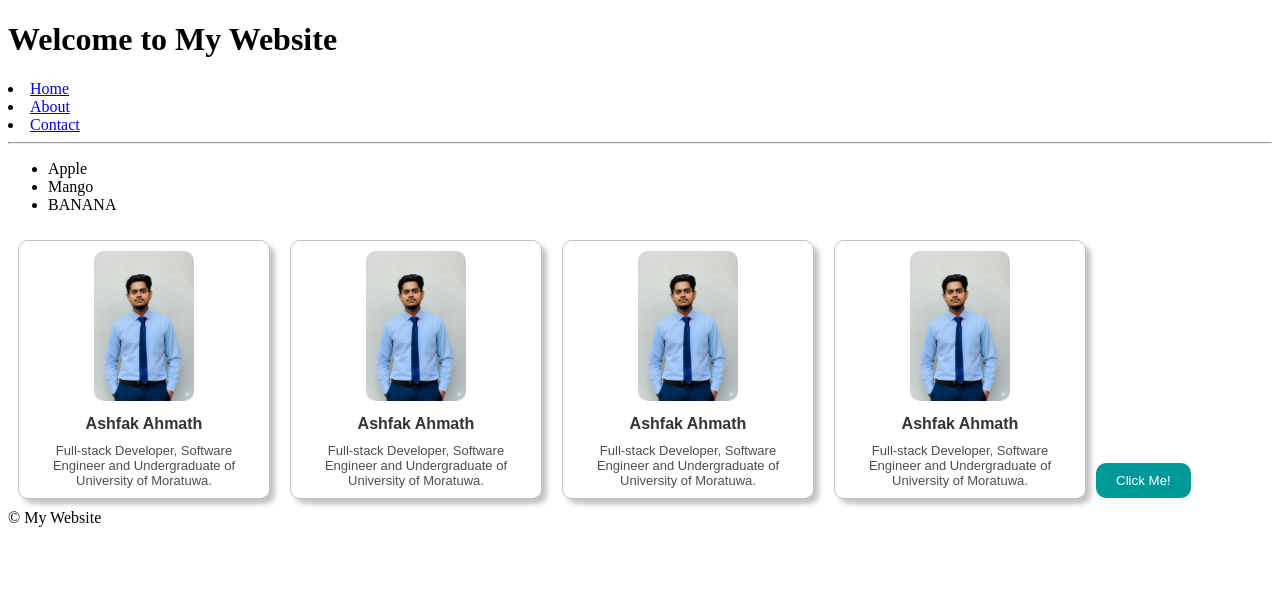
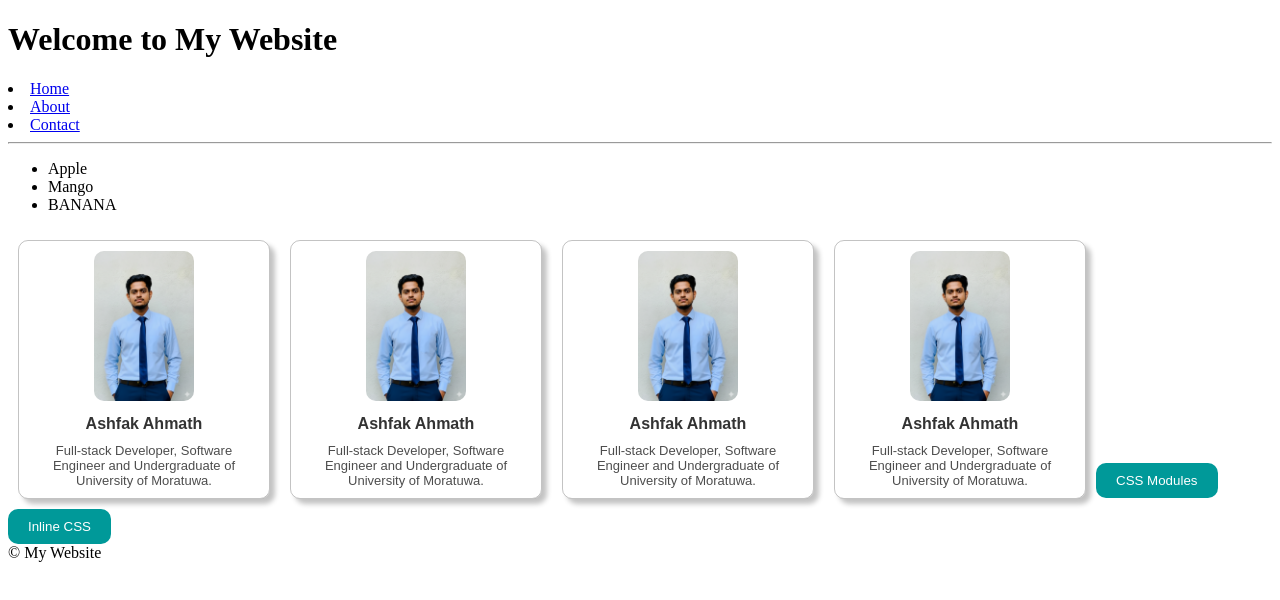
Before and after one commit to AshfakAhmath/react-learning, a React (Vite) app in the folder react-learning/: page / in a window 1280 px wide. Shown: the top 600 px of the page. Built offline with nearby package versions, Linux system fonts and the light colour scheme.

Commit message:
Add Button1 component with inline styles and update App to include it

```diff
--- a/react-learning/src/App.jsx
+++ b/react-learning/src/App.jsx
@@ -1,4 +1,5 @@
 import Button from "./Button/Button";
+import Button1 from "./Button1";
 import Card from "./Card";
 import Food from "./Food";
 import Footer from "./Footer";
@@ -14,6 +15,7 @@ function App() {
       <Card />
       <Card />
       <Button />
+      <Button1 />
       <Footer />
     </>
   );
--- a/react-learning/src/Button/Button.jsx
+++ b/react-learning/src/Button/Button.jsx
@@ -1,7 +1,7 @@
 import style from "./Button.module.css";
 
 function Button() {
-  return <button className={style.button}>Click Me!</button>;
+  return <button className={style.button}>CSS Modules</button>;
 }
 
 export default Button;
--- /dev/null
+++ b/react-learning/src/Button1.jsx
@@ -0,0 +1,14 @@
+function Button() {
+  const style = {
+    padding: "10px 20px",
+    backgroundColor: "hsl(180, 100%, 30%)",
+    border: "none",
+    borderRadius: "10px",
+    color: "white",
+    cursor: "pointer",
+  };
+
+  return <button style={style}>Inline CSS</button>;
+}
+
+export default Button;
```
